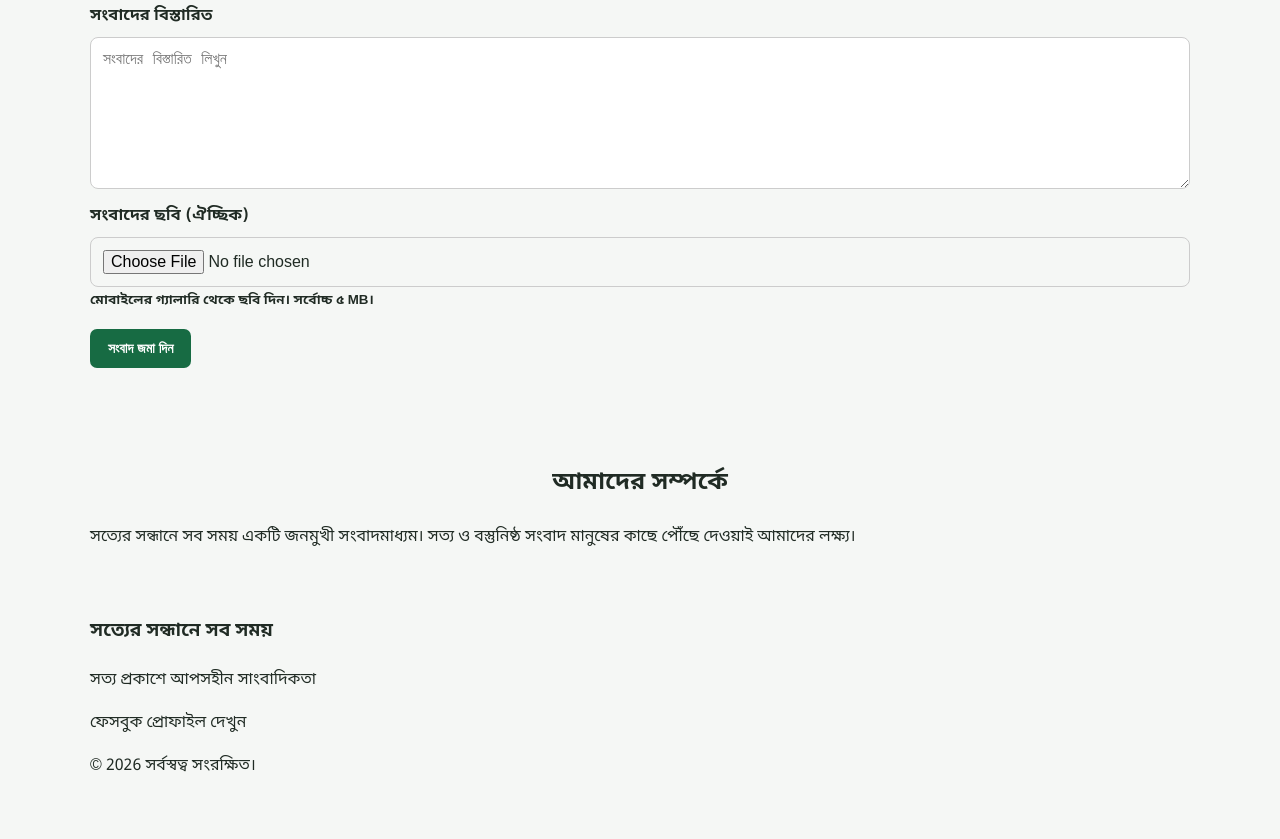
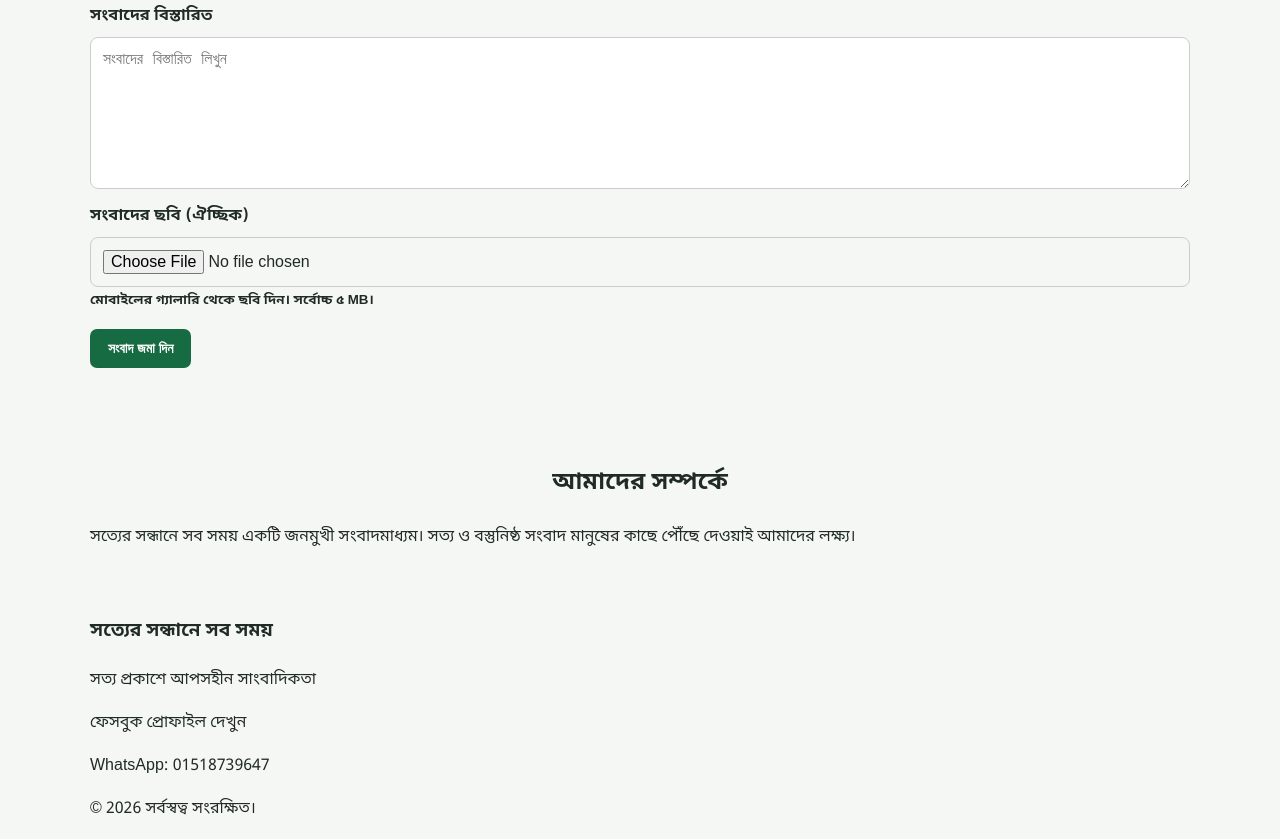
Before and after one commit to shohelrana102/sotter-sondhane-news, a website: page index.html in a window 1280 px wide. Shown: the part 1802-2641 px from the top of the page. Before the commit the page ends 2598 px from the top, so only its background shows below. Drawn offline with nearby package versions, Linux system fonts and the light colour scheme; no server answers.

Commit message:
Add WhatsApp contact link to news portal footer

```diff
--- a/index.html
+++ b/index.html
@@ -245,6 +245,11 @@
          target="_blank" rel="noopener noreferrer"
          aria-label="Facebook প্রোফাইল">ফেসবুক প্রোফাইল দেখুন</a>
     </p>
+    <p>
+      <a href="https://wa.me/8801518739647"
+         target="_blank" rel="noopener noreferrer"
+         aria-label="WhatsApp-এ যোগাযোগ করুন">WhatsApp: 01518739647</a>
+    </p>
     <p>© <span id="year"></span> সর্বস্বত্ব সংরক্ষিত।</p>
   </div>
 </footer>
```
